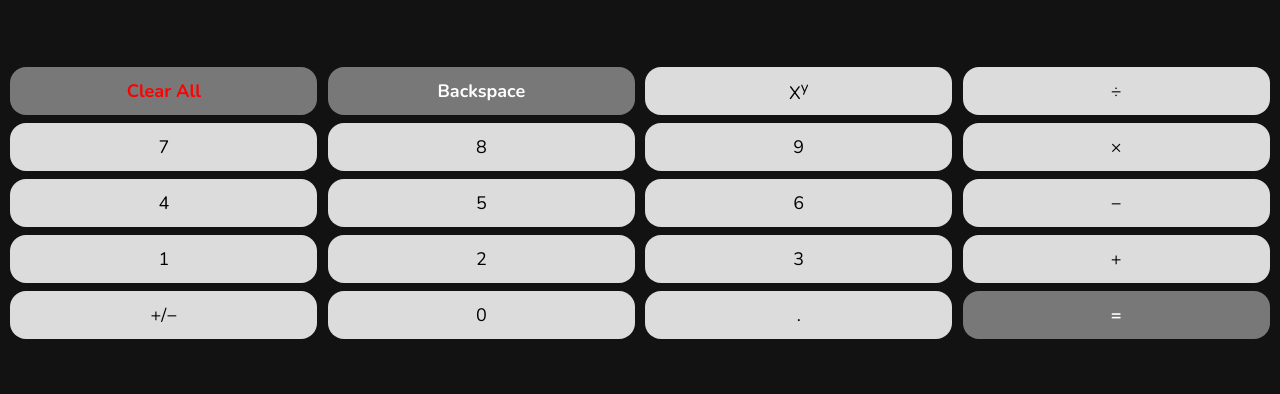
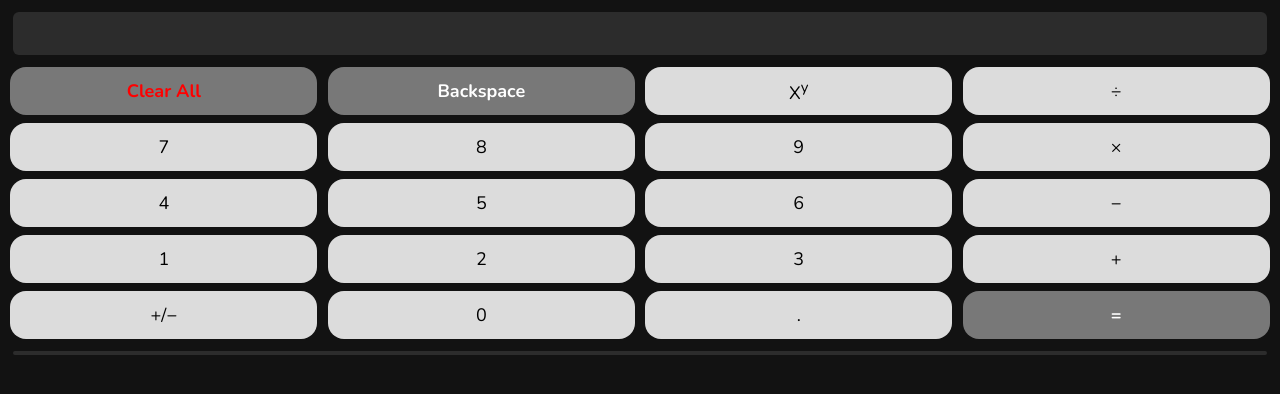
Before and after one commit to issac-in/odin-calculator, a website: page index.html in a window 1280 px wide. Drawn offline with nearby package versions, Linux system fonts and the light colour scheme.

Commit message:
Revamp calculator UI for display & buttons
Before, there was no clear start or end to the display or the calculator
itself. Now, there's a coloring of the display to indicate where inputs
will go, and there's a horizontal line at the bottom to make it more
clear where the calculator UI ends.

The horizontal is strictly for aesthetics, so I did not use the <hr> tag
as that is intended for semantic HTML in HTML5.

```diff
--- a/index.html
+++ b/index.html
@@ -34,5 +34,6 @@
         <button id="decimal-point">.</button>
         <button id="equals" class="grey-button">&equals;</button>
     </div>
+    <div class="horizontal-line"></div>
 </body>
 </html>
--- a/styles.css
+++ b/styles.css
@@ -18,6 +18,10 @@ body {
     white-space: nowrap;
     overflow: hidden;
     font-size: xx-large;
+    border-left: 8px solid #2c2c2c;
+    border-right: 8px solid #2c2c2c;
+    border-radius: 6px;
+    background-color: #2c2c2c;
     color: white;
 }
 
@@ -71,3 +75,11 @@ button:focus {
 .red-accent {
     color: red;
 }
+
+.horizontal-line {
+    margin: 12px auto;
+    height: 4px;
+    width: 98%;
+    border-radius: 4px;
+    background-color: #2c2c2c;
+}
```
